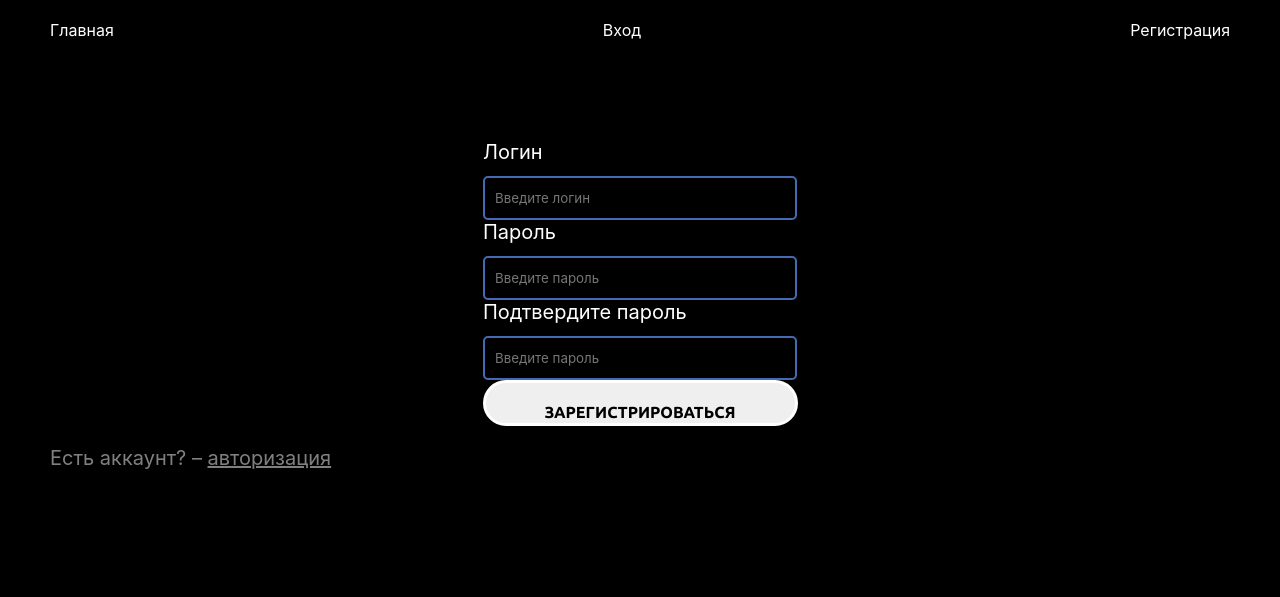
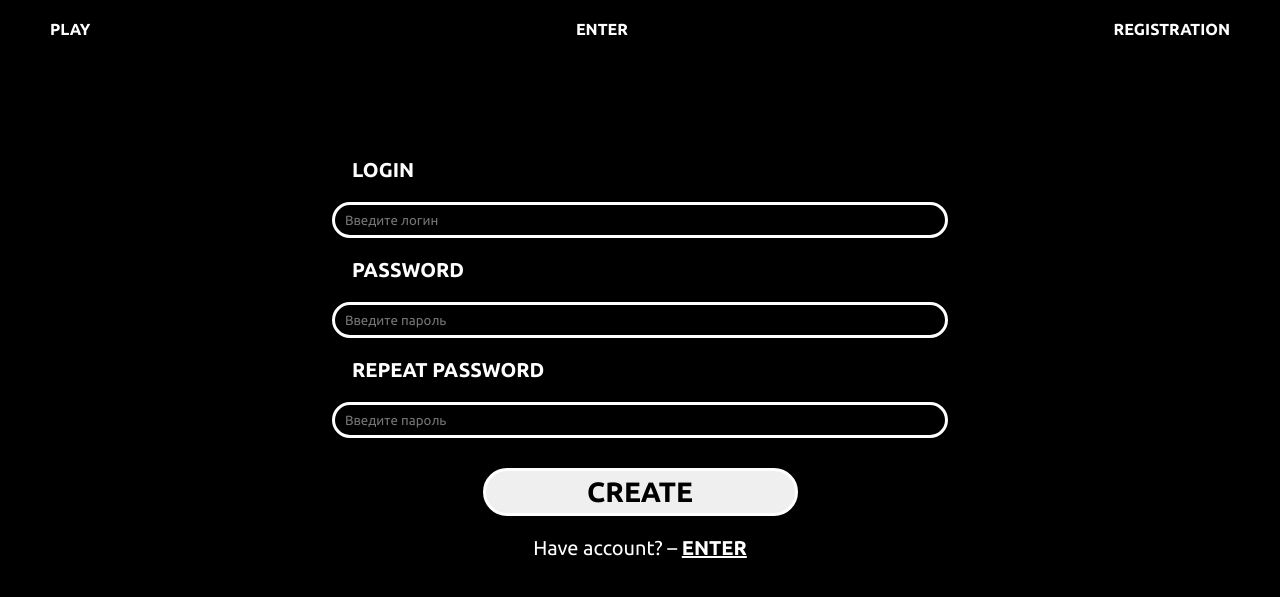
Before and after one commit to issyazi/tic_tac_toe, a PHP site: page /profile/signUp.php in a window 1280 px wide. Shown: the top 597 px of the page. Run offline with PHP 8.4, Linux system fonts and the light colour scheme.

Commit message:
Add files via upload

```diff
--- a/assets/main.css
+++ b/assets/main.css
@@ -12,9 +12,15 @@
 * {
     padding: 0;
     margin: 0;
-    font-family: 'Inter';
+    font-family: 'Ubuntu-Regular';
 }
-
+label{
+    text-decoration: none;
+    font-family: 'Ubuntu-Bold';
+    text-transform: uppercase;
+    color: #fff;
+    margin: 20px;
+}
 body {
     transition: 0.5s;
     background-color: black;
@@ -29,6 +35,8 @@ body {
 
 a {
     text-decoration: none;
+    font-family: 'Ubuntu-Bold';
+    text-transform: uppercase;
     color: #fff;
 }
 
@@ -86,9 +94,15 @@ h4 {
     width: 100%;
     max-width: 1200px;
 }
+.content1 {
+    margin-top: 250px;
+    font-size: 20px;
+    width: 100%;
+    width: 400px;
+}
+
 
 .container {
-    height: 200px;
     display: flex;
     flex-direction: column;
 }
@@ -109,6 +123,7 @@ h4 {
 }
 
 .main_btn {
+    width: 400px;
     padding: 20px;
     color: black;
     text-decoration: none;
@@ -133,18 +148,18 @@ form {
 }
 
 input {
-    width: 300px;
+    width: 600px;
     height: 40px;
+    border: 3px solid #FFFFFF;
+    border-radius: 50px;
     background-color: transparent;
-    border: 2px solid #446AB4;
-    border-radius: 5px;
     padding-left: 10px;
     color: #fff;
     outline: none;
 }
 
 .prof_inp {
-    height: 80px;
+    height: 100px;
     display: flex;
     align-items: flex-start;
     flex-direction: column;
@@ -152,13 +167,14 @@ input {
 }
 
 .prof_btn {
+    margin-top: 30px;
     width: 315px;
-    height: 40px;
-    font-size: 16px;
+    padding: 5px;
+    font-size: 28px;
 }
 
 .call, .call a {
-    color: gray;
+    color: white;
 }
 
 .call a {
@@ -193,7 +209,6 @@ input {
 }
 
 .code {
-    width: 396px;
     padding: 0;
     text-align: center;
     font-weight: 900;
--- a/content/room.php
+++ b/content/room.php
@@ -37,9 +37,9 @@
 </head>
 <body>
     <header>
-        <a href="start_pg.php">Главная</a>
-        <a href="stat.php">Статистика</a>
-        <a href="../logout.php">Выход</a>
+        <a href="start_pg.php">play</a>
+        <a href="stat.php">statictic</a>
+        <a href="../logout.php">exit</a>
     </header>
     <div class="content" style="justify-content: flex-start;">
         <div class="container" style="height: 200px; flex-direction: row; justify-content: center;">
--- a/index.php
+++ b/index.php
@@ -34,7 +34,7 @@
         <a href="profile/signUp.php">registration</a>
     </header>
 
-    <div class="content">
+    <div class="content1">
         <div class="container">
             <button class="main_btn" onclick="window.location.href = 'profile/signUp.php';">new room</button>
             <button class="main_btn" onclick="window.location.href = 'profile/signUp.php';">join room</button>
--- a/php/connect.php
+++ b/php/connect.php
@@ -1,5 +1,5 @@
 <?php
-    $conn = new mysqli("localhost", "root", "", "tic-tac-toe");
+    $conn = new mysqli("localhost", "root", "", "meow");
 
     if($conn->connect_error){
         die("Ошибка: " . $conn->connect_error);
--- a/profile/signUp.php
+++ b/profile/signUp.php
@@ -18,9 +18,9 @@
 </head>
 <body>
     <header>
-        <a href="../index.php">Главная</a>
-        <a href="signIn.php">Вход</a>
-        <a href="signUp.php">Регистрация</a>
+        <a href="../index.php">play</a>
+        <a href="signIn.php">enter</a>
+        <a href="signUp.php">registration</a>
     </header>
 
     <div class="content">
@@ -33,20 +33,21 @@
             ?>
             <form method="post" action="../php/register.php">
                 <div class="prof_inp">
-                    <label>Логин</label>
+                    <label>login</label>
                     <input type="text" name="login" placeholder="Введите логин" maxlength="16">
                 </div>
                 <div class="prof_inp">
-                    <label>Пароль</label>
+                    <label>password</label>
                     <input type="password" name="password" placeholder="Введите пароль" maxlength="128">
                 </div>
                 <div class="prof_inp">
-                    <label>Подтвердите пароль</label>
+                    <label>repeat password</label>
                     <input type="password" name="submit_password" placeholder="Введите пароль" maxlength="128">
                 </div>
-                <button type="submit" class="main_btn prof_btn">Зарегистрироваться</button>
+                <button type="submit" class="main_btn prof_btn">create</button>
+                <p class="call">Have account? – <a href="signIn.php">enter</a></p>
             </form>
-            <p class="call">Есть аккаунт? – <a href="signIn.php">авторизация</a></p>
+
         </div>
     </div>
 </body>
```
Also changed, not shown: content/conn_room.php (+6 -6 lines), content/start_pg.php (+4 -4 lines), content/wait_room.php (+5 -3 lines), profile/signIn.php (+7 -7 lines).
